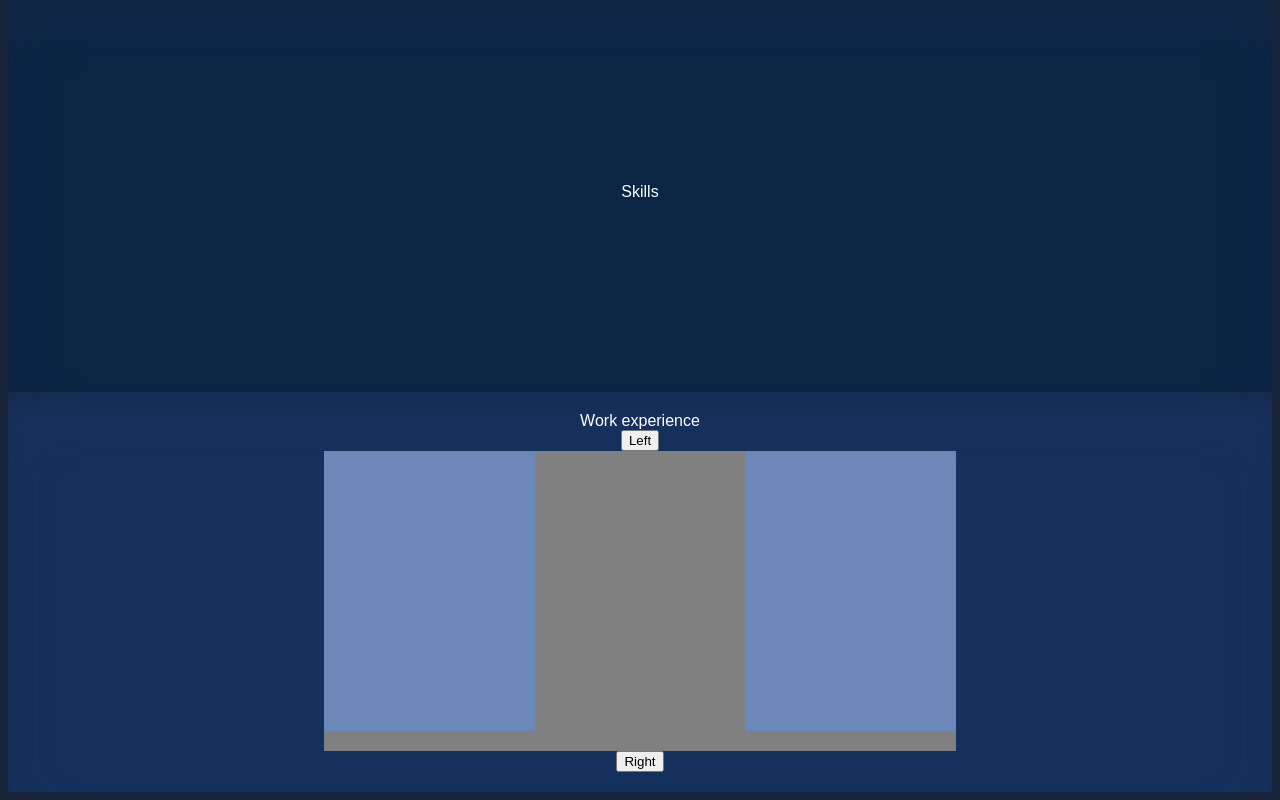
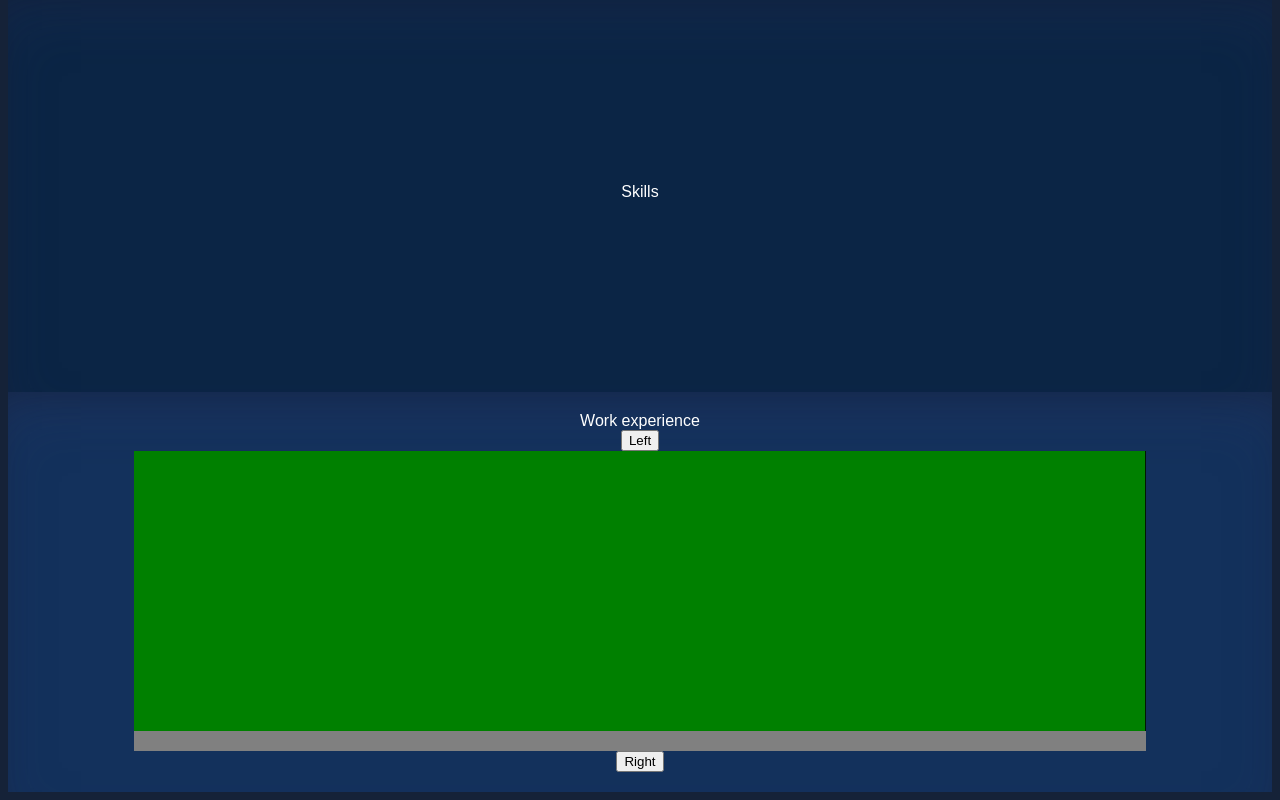
Before and after one commit to mangeloni30/resume, a plain HTML site: page index.html in a window 1280 px wide. Shown: the part 816-1616 px from the top of the page. Drawn offline with Linux system fonts and the light colour scheme.

Commit message:
feat: slider position fixed

```diff
--- a/main.css
+++ b/main.css
@@ -136,11 +136,9 @@ header span {
 }
 
 .slider {
-  /* position: relative; */
-  display: flex;
-  flex-direction: row;
+  position: relative;
   overflow: hidden;
-  width: 50%;
+  width: 80%;
   background-color: gray;
   height: 300px;
 }
@@ -149,4 +147,17 @@ header span {
   height: 280px;
   width: 100%;
   background-color: #6c88b8;
+  position: absolute;
 }
+
+.slide-1 {
+  background-color: green;
+}
+
+.slide-2 {
+  background-color: black;
+}
+
+.slide-3 {
+  background-color: white;
+}
```
